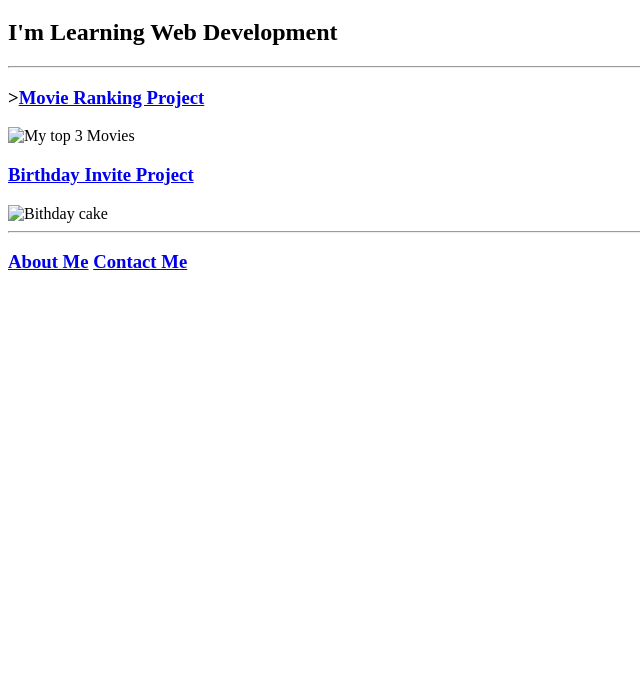
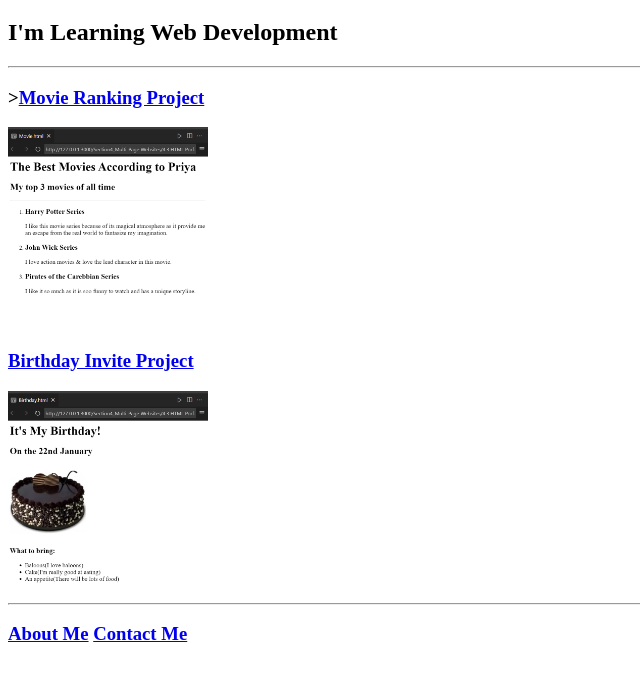
Before and after one commit to 22-Priya/Priya-html_portfolio, a plain HTML site: page index.html in a window 1280 px wide. Shown: the part 61-742 px from the top of the page, without its empty margins (0-640 px from the left). Drawn offline with Linux system fonts and the light colour scheme.

Commit message:
Updated index.html

```diff
--- a/index.html
+++ b/index.html
@@ -15,10 +15,10 @@
     <hr/>
 
     <h3>><a href="./public/Movie.html">Movie Ranking Project</a></h3>
-    <img src="./assets/images/Movie Ranking.png" height="200" alt="My top 3 Movies" />
+    <img src="./assets/images/Movie.png" height="200" alt="My top 3 Movies" />
 
     <h3><a href="./public/Birthday.html">Birthday Invite Project</a></h3>
-    <img src="./assets/images/Birthday Invite.png" height="350" alt="Bithday cake" />
+    <img src="./assets/images/Birthday.png" height="200" alt="Bithday Cake" />
 
     <hr/>
 
```
